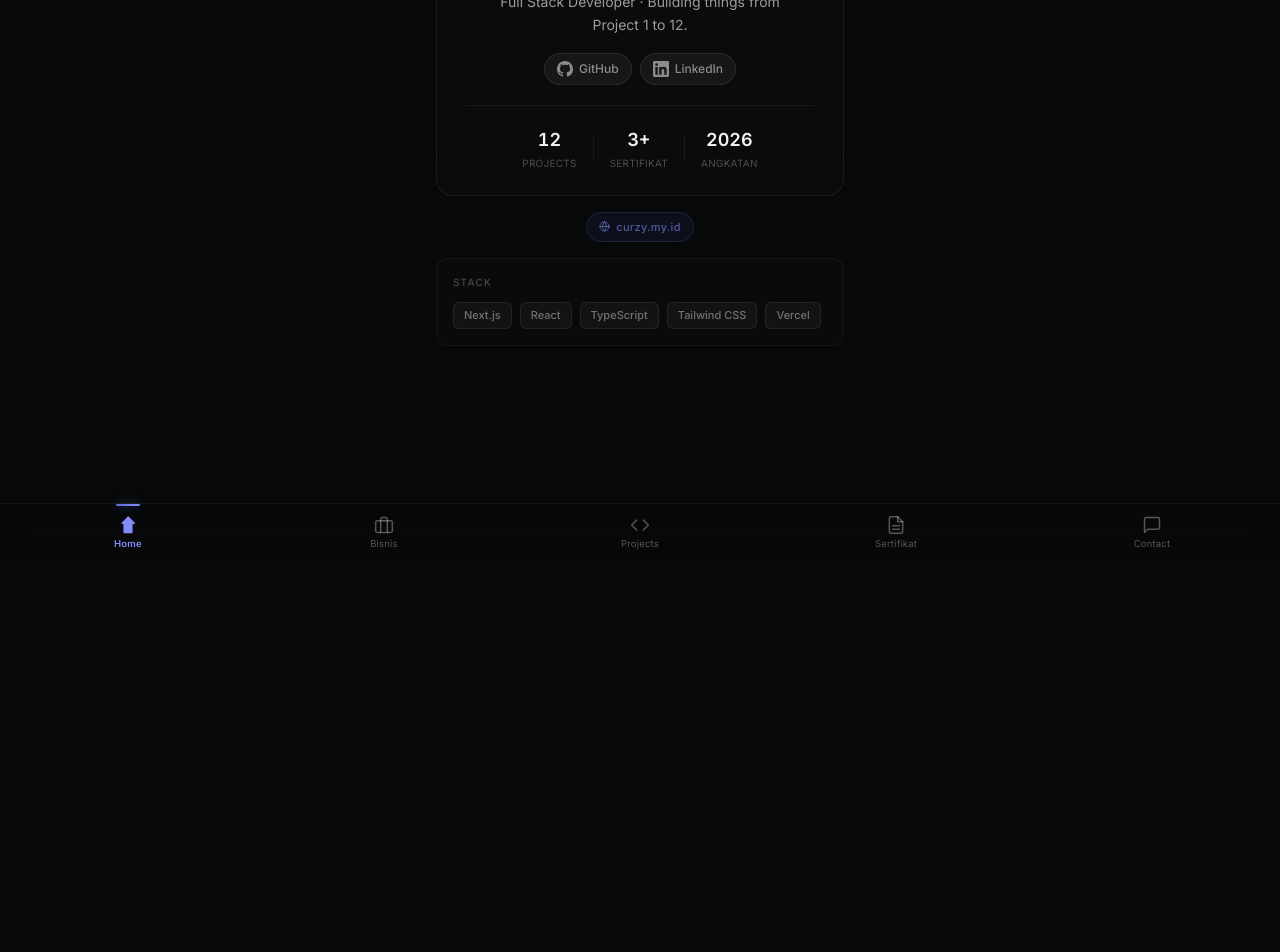
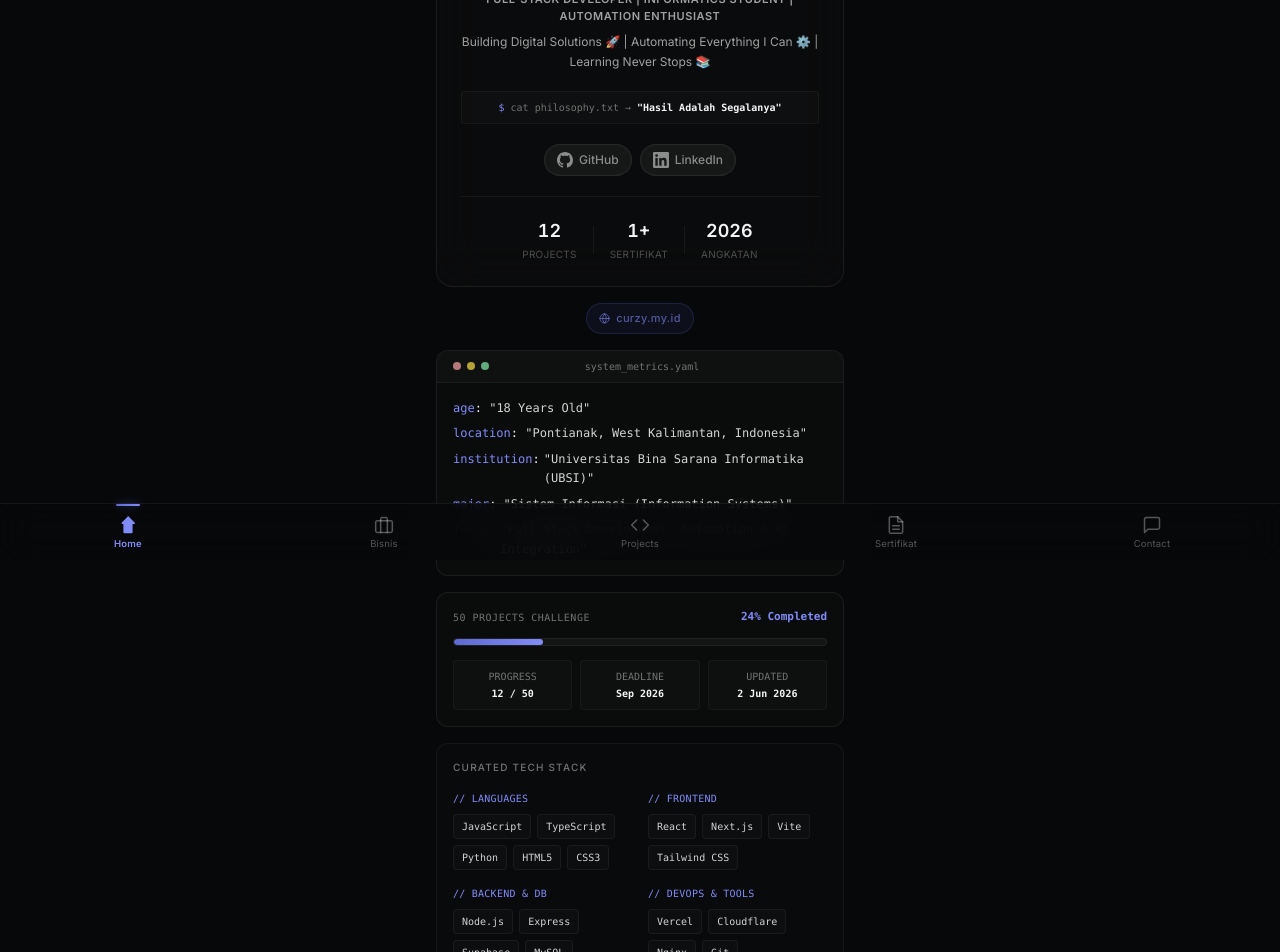
Before and after one commit to Curzyori/Portofolio-12, a Next.js app: page / in a window 1280 px wide. Shown: the part 240-1192 px from the top of the page. Before the commit the page ends 800 px from the top, so only its background shows below. Built offline with nearby package versions, Linux system fonts and the light colour scheme.

Commit message:
feat: update profile data, add avatar image, and improve HomeTab UI component

```diff
--- a/components/tabs/HomeTab.tsx
+++ b/components/tabs/HomeTab.tsx
@@ -1,13 +1,12 @@
-// components/tabs/HomeTab.tsx — Profile card premium + bio intro
+// components/tabs/HomeTab.tsx: Profile card premium + bio intro
 
-import { profile } from "@/data/links";
+import { profile, sections } from "@/data/links";
 
-// ─── Avatar Placeholder ────────────────────────────────────────
+// Avatar Placeholder
 function AvatarPlaceholder() {
   return (
     <div
-      className="relative flex-shrink-0"
-      aria-hidden="true"
+      className="relative flex-shrink-0 w-24 h-24"
     >
       {/* Outer glow ring */}
       <div
@@ -18,26 +17,28 @@
           borderRadius: "9999px",
         }}
       />
-      {/* Avatar circle */}
+      {/* Avatar Image container */}
       <div
-        className="relative w-24 h-24 rounded-full flex items-center justify-center text-3xl font-semibold"
+        className="relative w-full h-full rounded-full overflow-hidden flex items-center justify-center"
         style={{
           background: "linear-gradient(135deg, #1a1b2e 0%, #0f1011 100%)",
           border: "2.5px solid transparent",
           backgroundClip: "padding-box",
           zIndex: 1,
-          color: "#818cf8",
-          // Subtle inner glow
           boxShadow: "inset 0 0 20px rgba(94,106,210,0.15)",
         }}
       >
-        Y
+        <img
+          src={profile.avatarUrl}
+          alt={profile.name}
+          className="w-full h-full object-cover rounded-full"
+        />
       </div>
     </div>
   );
 }
 
-// ─── Stat badge (for visual interest on home) ─────────────────
+// Stat badge (for visual interest on home)
 function StatBadge({ value, label }: { value: string; label: string }) {
   return (
     <div
@@ -59,26 +60,29 @@
   );
 }
 
-// ─── Social quick-links ────────────────────────────────────────
+// Social quick-links
 const quickLinks = [
-  { label: "GitHub", url: "https://github.com/curzy", icon: (
+  { label: "GitHub", url: "https://github.com/Curzyori", icon: (
     <svg width="16" height="16" viewBox="0 0 16 16" fill="currentColor" aria-hidden="true">
       <path d="M8 0C3.58 0 0 3.58 0 8c0 3.54 2.29 6.53 5.47 7.59.4.07.55-.17.55-.38 0-.19-.01-.82-.01-1.49-2.01.37-2.53-.49-2.69-.94-.09-.23-.48-.94-.82-1.13-.28-.15-.68-.52-.01-.53.63-.01 1.08.58 1.23.82.72 1.21 1.87.87 2.33.66.07-.52.28-.87.51-1.07-1.78-.2-3.64-.89-3.64-3.95 0-.87.31-1.59.82-2.15-.08-.2-.36-1.02.08-2.12 0 0 .67-.21 2.2.82.64-.18 1.32-.27 2-.27.68 0 1.36.09 2 .27 1.53-1.04 2.2-.82 2.2-.82.44 1.1.16 1.92.08 2.12.51.56.82 1.27.82 2.15 0 3.07-1.87 3.75-3.65 3.95.29.25.54.73.54 1.48 0 1.07-.01 1.93-.01 2.2 0 .21.15.46.55.38A8.013 8.013 0 0016 8c0-4.42-3.58-8-8-8z" />
     </svg>
   )},
-  { label: "LinkedIn", url: "https://linkedin.com/in/yukenvelino", icon: (
+  { label: "LinkedIn", url: "https://www.linkedin.com/in/curzy/", icon: (
     <svg width="16" height="16" viewBox="0 0 24 24" fill="currentColor" aria-hidden="true">
       <path d="M20.447 20.452h-3.554v-5.569c0-1.328-.027-3.037-1.852-3.037-1.853 0-2.136 1.445-2.136 2.939v5.667H9.351V9h3.414v1.561h.046c.477-.9 1.637-1.85 3.37-1.85 3.601 0 4.267 2.37 4.267 5.455v6.286zM5.337 7.433a2.062 2.062 0 01-2.063-2.065 2.064 2.064 0 112.063 2.065zm1.782 13.019H3.555V9h3.564v11.452zM22.225 0H1.771C.792 0 0 .774 0 1.729v20.542C0 23.227.792 24 1.771 24h20.451C23.2 24 24 23.227 24 22.271V1.729C24 .774 23.2 0 22.222 0h.003z" />
     </svg>
   )},
 ];
 
-// ─── HomeTab ──────────────────────────────────────────────────
+// HomeTab
 export default function HomeTab() {
+  const projectCount = sections.find((s) => s.id === "projects")?.items.length || 0;
+  const certCount = sections.find((s) => s.id === "certificates")?.items.length || 0;
+
   return (
     <div className="space-y-4">
 
-      {/* ── Profile Card Premium ── */}
+      {/* Profile Card Premium */}
       <div
         className="relative rounded-2xl overflow-hidden"
         style={{
@@ -117,16 +121,30 @@
               </p>
             </div>
 
-            {/* Bio */}
+            {/* Role & Bio Tagline */}
+            <div className="flex flex-col items-center justify-center space-y-2 w-full text-center">
               <p
-              className="text-sm leading-relaxed max-w-[280px]"
-              style={{ color: "#9c9c9d" }}
+                className="text-[11px] font-semibold tracking-wider text-neutral-400 uppercase"
               >
-              {profile.bio}
+                {profile.role}
               </p>
+              <p
+                className="text-xs leading-relaxed text-neutral-400 text-center max-w-xl mx-auto whitespace-normal break-words"
+              >
+                {profile.tagline}
+              </p>
+            </div>
+
+            {/* Philosophy Terminal Output */}
+            <div className="w-full flex items-center justify-center gap-1.5 mt-2 py-2 px-3 rounded bg-[rgba(255,255,255,0.02)] border border-[rgba(255,255,255,0.04)] font-mono text-[10px] text-left">
+              <span className="text-[#818cf8]">$</span>
+              <span className="text-neutral-500">cat philosophy.txt</span>
+              <span className="text-neutral-500">→</span>
+              <span className="text-[#f4f4f6] font-semibold">"{profile.philosophy}"</span>
+            </div>
 
             {/* Quick social links */}
-            <div className="flex items-center gap-2 pt-1">
+            <div className="flex items-center gap-2 pt-2">
               {quickLinks.map((link) => (
                 <a
                   key={link.label}
@@ -158,16 +176,16 @@
 
           {/* Stats row */}
           <div className="flex items-center justify-center">
-            <StatBadge value="12" label="Projects" />
+            <StatBadge value={projectCount.toString()} label="Projects" />
             <div style={{ width: "1px", height: "28px", background: "rgba(255,255,255,0.06)" }} />
-            <StatBadge value="3+" label="Sertifikat" />
+            <StatBadge value={`${certCount}+`} label="Sertifikat" />
             <div style={{ width: "1px", height: "28px", background: "rgba(255,255,255,0.06)" }} />
             <StatBadge value="2026" label="Angkatan" />
           </div>
         </div>
       </div>
 
-      {/* ── Domain badge ── */}
+      {/* Domain badge */}
       <div className="flex justify-center">
         <div
           className="inline-flex items-center gap-1.5 px-3 py-1.5 rounded-full"
@@ -190,7 +208,95 @@
         </div>
       </div>
 
-      {/* ── Stack info ── */}
+      {/* System Information Matrix (Yaml-Style Dashboard) */}
+      <div
+        className="rounded-xl overflow-hidden"
+        style={{
+          background: "rgba(13,13,13,0.72)",
+          border: "1px solid rgba(255,255,255,0.07)",
+        }}
+      >
+        {/* Terminal window header */}
+        <div className="flex items-center justify-between px-4 py-2 border-b border-[rgba(255,255,255,0.05)] bg-[rgba(255,255,255,0.02)]">
+          <div className="flex items-center gap-1.5">
+            <span className="w-2 h-2 rounded-full bg-[#fca5a5]/70" />
+            <span className="w-2 h-2 rounded-full bg-[#fde047]/70" />
+            <span className="w-2 h-2 rounded-full bg-[#86efac]/70" />
+          </div>
+          <span className="text-[10px] font-mono text-neutral-500 font-medium">system_metrics.yaml</span>
+          <div className="w-8" />
+        </div>
+
+        <div className="p-4 font-mono text-xs text-left leading-relaxed space-y-1.5">
+          <div>
+            <span className="text-[#818cf8]">age</span>:{" "}
+            <span className="text-neutral-300">"18 Years Old"</span>
+          </div>
+          <div>
+            <span className="text-[#818cf8]">location</span>:{" "}
+            <span className="text-neutral-300">"Pontianak, West Kalimantan, Indonesia"</span>
+          </div>
+          <div className="flex items-start">
+            <span className="text-[#818cf8] flex-shrink-0">institution</span>:{" "}
+            <span className="text-neutral-300 ml-1">"Universitas Bina Sarana Informatika (UBSI)"</span>
+          </div>
+          <div>
+            <span className="text-[#818cf8]">major</span>:{" "}
+            <span className="text-neutral-300">"Sistem Informasi (Information Systems)"</span>
+          </div>
+          <div className="flex items-start">
+            <span className="text-[#818cf8] flex-shrink-0">focus</span>:{" "}
+            <span className="text-neutral-300 ml-1">"Full-Stack Development, Automation & AI Integration"</span>
+          </div>
+        </div>
+      </div>
+
+      {/* 50 Projects Challenge Metrics */}
+      <div
+        className="rounded-xl p-4"
+        style={{
+          background: "rgba(13,13,13,0.72)",
+          border: "1px solid rgba(255,255,255,0.07)",
+        }}
+      >
+        <div className="flex items-center justify-between mb-3">
+          <span className="text-[10px] font-mono font-medium text-neutral-500 uppercase tracking-wider">
+            50 Projects Challenge
+          </span>
+          <span className="text-[11px] font-mono font-semibold text-[#818cf8]">
+            24% Completed
+          </span>
+        </div>
+
+        {/* Progress Bar */}
+        <div className="relative h-2 w-full rounded-full bg-[rgba(255,255,255,0.04)] border border-[rgba(255,255,255,0.06)] overflow-hidden mb-3.5">
+          <div
+            className="h-full rounded-full"
+            style={{
+              width: "24%",
+              background: "linear-gradient(to right, #5e6ad2, #818cf8)",
+            }}
+          />
+        </div>
+
+        {/* Metrics Detail Grid */}
+        <div className="grid grid-cols-3 gap-2 text-center text-[10px] font-mono">
+          <div className="p-2 rounded bg-[rgba(255,255,255,0.02)] border border-[rgba(255,255,255,0.04)]">
+            <div className="text-neutral-500 mb-0.5">PROGRESS</div>
+            <div className="text-[#f4f4f6] font-semibold">12 / 50</div>
+          </div>
+          <div className="p-2 rounded bg-[rgba(255,255,255,0.02)] border border-[rgba(255,255,255,0.04)]">
+            <div className="text-neutral-500 mb-0.5">DEADLINE</div>
+            <div className="text-[#f4f4f6] font-semibold">Sep 2026</div>
+          </div>
+          <div className="p-2 rounded bg-[rgba(255,255,255,0.02)] border border-[rgba(255,255,255,0.04)]">
+            <div className="text-neutral-500 mb-0.5">UPDATED</div>
+            <div className="text-[#f4f4f6] font-semibold">2 Jun 2026</div>
+          </div>
+        </div>
+      </div>
+
+      {/* Curated Tech Stack Grid Layout */}
       <div
         className="rounded-xl p-4"
         style={{
@@ -198,22 +304,21 @@
           border: "1px solid rgba(255,255,255,0.05)",
         }}
       >
-        <p
-          className="text-[10px] font-medium tracking-[0.12em] uppercase mb-3"
-          style={{ color: "rgba(255,255,255,0.25)" }}
-        >
-          Stack
+        <p className="text-[10px] font-medium tracking-[0.12em] uppercase mb-4 text-neutral-500">
+          Curated Tech Stack
         </p>
-        <div className="flex flex-wrap gap-2">
-          {["Next.js", "React", "TypeScript", "Tailwind CSS", "Vercel"].map((tech) => (
+
+        <div className="grid grid-cols-2 gap-4 text-left">
+          {/* Languages */}
+          <div>
+            <h4 className="text-[10px] font-mono font-medium text-[#818cf8] mb-2 uppercase tracking-wide">
+              // Languages
+            </h4>
+            <div className="flex flex-wrap gap-1.5">
+              {profile.techStack?.languages.map((tech) => (
                 <span
                   key={tech}
-              className="px-2.5 py-1 rounded-md text-[11px] font-medium"
-              style={{
-                background: "rgba(255,255,255,0.04)",
-                border: "1px solid rgba(255,255,255,0.07)",
-                color: "rgba(255,255,255,0.4)",
-              }}
+                  className="px-2 py-1 rounded bg-[rgba(255,255,255,0.02)] border border-[rgba(255,255,255,0.05)] text-[10px] text-neutral-300 font-mono"
                 >
                   {tech}
                 </span>
@@ -221,6 +326,59 @@
             </div>
           </div>
 
+          {/* Frontend */}
+          <div>
+            <h4 className="text-[10px] font-mono font-medium text-[#818cf8] mb-2 uppercase tracking-wide">
+              // Frontend
+            </h4>
+            <div className="flex flex-wrap gap-1.5">
+              {profile.techStack?.frontend.map((tech) => (
+                <span
+                  key={tech}
+                  className="px-2 py-1 rounded bg-[rgba(255,255,255,0.02)] border border-[rgba(255,255,255,0.05)] text-[10px] text-neutral-300 font-mono"
+                >
+                  {tech}
+                </span>
+              ))}
+            </div>
+          </div>
+
+          {/* Backend & DB */}
+          <div>
+            <h4 className="text-[10px] font-mono font-medium text-[#818cf8] mb-2 uppercase tracking-wide">
+              // Backend & DB
+            </h4>
+            <div className="flex flex-wrap gap-1.5">
+              {profile.techStack?.backend.map((tech) => (
+                <span
+                  key={tech}
+                  className="px-2 py-1 rounded bg-[rgba(255,255,255,0.02)] border border-[rgba(255,255,255,0.05)] text-[10px] text-neutral-300 font-mono"
+                >
+                  {tech}
+                </span>
+              ))}
+            </div>
+          </div>
+
+          {/* DevOps & Tools */}
+          <div>
+            <h4 className="text-[10px] font-mono font-medium text-[#818cf8] mb-2 uppercase tracking-wide">
+              // DevOps & Tools
+            </h4>
+            <div className="flex flex-wrap gap-1.5">
+              {profile.techStack?.devops.map((tech) => (
+                <span
+                  key={tech}
+                  className="px-2 py-1 rounded bg-[rgba(255,255,255,0.02)] border border-[rgba(255,255,255,0.05)] text-[10px] text-neutral-300 font-mono"
+                >
+                  {tech}
+                </span>
+              ))}
+            </div>
+          </div>
+        </div>
+      </div>
+
     </div>
   );
 }
--- a/data/links.ts
+++ b/data/links.ts
@@ -46,10 +46,18 @@
 // === Profil ===
 export const profile = {
   name: "Yuken Velino",
-  username: "@curzy.my.id",
-  bio: "Full Stack Developer · Building things from Project 1 to 12.",
-  avatarUrl: "/avatar.jpg", // taruh foto di public/avatar.jpg
+  username: "@Curzyori",
+  role: "Full-Stack Developer | Informatics Student | Automation Enthusiast",
+  tagline: "Building Digital Solutions 🚀 | Automating Everything I Can ⚙️ | Learning Never Stops 📚",
+  philosophy: "Hasil Adalah Segalanya",
+  avatarUrl: "/avatar.jpg",
   domain: "curzy.my.id",
+  techStack: {
+    languages: ["JavaScript", "TypeScript", "Python", "HTML5", "CSS3"],
+    frontend: ["React", "Next.js", "Vite", "Tailwind CSS"],
+    backend: ["Node.js", "Express", "Supabase", "MySQL"],
+    devops: ["Vercel", "Cloudflare", "Nginx", "Git", "Linux Ubuntu", "Antigravity IDE", "Obsidian", "Resend", "GitHub"],
+  },
 };
 
 // === Sections ===
@@ -63,7 +71,7 @@
         label: "Curzy Cloud",
         url: "https://www.whatsapp.com/channel/0029Vb0n6QmFsn0df3zW6o3v",
         icon: "fa-cloud",
-        description: "Layanan Game Server Hosting (Minecraft Java/Bedrock) dan script custom automation yang beroperasi penuh pada periode 2024-2026. Platform ini memanfaatkan arsitektur Pterodactyl Panel, integrasi database Supabase Realtime, serta otomatisasi payment gateway berbasis Crypto (USDT BEP-20). Saat ini proyek telah selesai diarsipkan, dan seluruh aktivitas komunitas dialihkan ke Saluran WhatsApp resmi.",
+        description: "Layanan Game Server Hosting (Minecraft Java/Bedrock) dan script custom automation yang beroperasi penuh pada periode 2024 - 2026. Platform ini memanfaatkan arsitektur Pterodactyl Panel, integrasi database Supabase Realtime, serta otomatisasi payment gateway berbasis Crypto (USDT BEP-20). Saat ini proyek telah selesai diarsipkan, dan seluruh aktivitas komunitas dialihkan ke Saluran WhatsApp resmi.",
         isExternal: true,
         isFavorite: true,
         type: "internasional",
@@ -96,7 +104,7 @@
         label: "Zafkiel Arcade",
         description: "Survival game bertema Gothic-Crimson dengan mekanika manipulasi waktu berbasis arsitektur Modular Monolith.",
         isFavorite: false,
-        tags: ["React", "Express", "SQLite", "Game"],
+        tags: ["React", "Express", "Node.js", "Game"],
         links: [{ type: "repo", url: "https://github.com/Curzyori/Zafkiel-Arcade-1" }]
       },
       {
@@ -105,7 +113,7 @@
         label: "C Dashboard",
         description: "Real-time command center pemantau vitalitas hardware Linux Ubuntu yang disinkronisasikan via WebSockets.",
         isFavorite: false,
-        tags: ["React", "Node.js", "Socket.io", "SysInfo"],
+        tags: ["React", "Node.js", "Linux", "Git"],
         links: [{ type: "repo", url: "https://github.com/Curzyori/C-Dashboard-2" }]
       },
       {
@@ -114,7 +122,7 @@
         label: "Curzy Vitality",
         description: "Sistem Life OS pelacak produktivitas pengembang berbasis background daemon Sentinel dan analisis kebugaran.",
         isFavorite: false,
-        tags: ["React", "SQLite3", "PM2", "Life OS"],
+        tags: ["React", "Node.js", "Tailwind CSS", "Life OS"],
         links: [{ type: "repo", url: "https://github.com/Curzyori/Curzy-Vitality-3" }]
       },
       {
@@ -123,7 +131,7 @@
         label: "C Flow",
         description: "Premium local music hub dengan antarmuka penuh glassmorphism dan sirkuit pengorganisasian metadata audio otomatis.",
         isFavorite: false,
-        tags: ["React", "Express", "Metadata", "Audio"],
+        tags: ["React", "Express", "JavaScript", "Audio"],
         links: [{ type: "repo", url: "https://github.com/Curzyori/C-Flow-4" }]
       },
       {
@@ -132,16 +140,16 @@
         label: "C Math",
         description: "Precision-engineered calculator dan mesin analisis finansial untuk optimalisasi margin profit serta kalkulator DCA.",
         isFavorite: false,
-        tags: ["React", "Vite", "Mathjs", "Finance"],
+        tags: ["React", "Vite", "JavaScript", "Finance"],
         links: [{ type: "repo", url: "https://github.com/Curzyori/C-Math-5" }]
       },
       {
         id: "c-story",
         projectNumber: "#06",
         label: "C Story",
-        description: "Interactive storytelling engine berbasis Astro dengan penanganan HUD glassmorphic dan retensi sesi lokal.",
+        description: "Interactive storytelling engine berbasis TypeScript dengan penanganan HUD glassmorphic dan retensi sesi lokal.",
         isFavorite: false,
-        tags: ["Astro", "TypeScript", "Tailwind", "Engine"],
+        tags: ["React", "TypeScript", "Tailwind CSS", "Engine"],
         links: [{ type: "repo", url: "https://github.com/Curzyori/C-Story-6" }]
       },
       {
@@ -150,7 +158,7 @@
         label: "4 Mate",
         description: "Multi-platform media downloader bebas iklan dengan sirkuit forced-download memanfaatkan keunggulan Vercel Edge Runtime.",
         isFavorite: true,
-        tags: ["Next.js 16", "Edge Runtime", "Scraping", "Web App"],
+        tags: ["Next.js", "TypeScript", "Vercel", "Web App"],
         links: [
           { type: "web", url: "https://4mate.curzy.my.id" },
           { type: "repo", url: "https://github.com/Curzyori/4-Mate-7" }
@@ -162,7 +170,7 @@
         label: "C Vault",
         description: "Intelligence nexus dan pustaka desentralisasi dokumen intelijen berbasis otentikasi clearance tingkat berlapis.",
         isFavorite: false,
-        tags: ["Astro 6", "Tailwind 4", "Markdown", "Security"],
+        tags: ["Next.js", "Tailwind CSS", "Markdown", "Security"],
         links: [{ type: "repo", url: "https://github.com/Curzyori/C-Vault-8" }]
       },
       {
@@ -171,7 +179,7 @@
         label: "Check IP",
         description: "Terminal-styled web tools instan pendeteksi alamat IP publik, koordinat lokasi geografis, dan informasi ISP penyeedia jaringan.",
         isFavorite: false,
-        tags: ["Next.js 14", "TypeScript", "API Geolocation", "Tools"],
+        tags: ["Next.js", "TypeScript", "Git", "Tools"],
         links: [
           { type: "web", url: "https://checkip.curzy.my.id" },
           { type: "repo", url: "https://github.com/Curzyori/Check-IP-9" }
@@ -183,7 +191,7 @@
         label: "Float Volume",
         description: "Aplikasi kontrol volume melayang bebas iklan untuk Android dengan pendekatan Material Design 3 dan Prestige-Safe Stealth Aesthetic.",
         isFavorite: true,
-        tags: ["Kotlin", "Jetpack Compose", "Overlay API", "Android App"],
+        tags: ["Linux", "Git", "Android App"],
         links: [
           { type: "download", url: "https://github.com/Curzyori/Float-Volume-10/tree/main/version" },
           { type: "repo", url: "https://github.com/Curzyori/Float-Volume-10" }
@@ -195,7 +203,7 @@
         label: "C Lync",
         description: "Aplikasi web manajemen dan otomatisasi pesan atau grup WhatsApp. Dilengkapi fitur asisten cerdas berbasis Google AI Gemini untuk merangkum obrolan panjang (chat overload) secara otomatis dan asinkron.",
         isFavorite: true,
-        tags: ["React", "Supabase RLS", "Gemini API Pro", "SaaS Utama"],
+        tags: ["React", "TypeScript", "Supabase", "SaaS Utama"],
         links: [
           { type: "web", url: "https://c-lync-266408539680.asia-southeast1.run.app" }
         ]
@@ -206,7 +214,7 @@
         label: "Portfolio",
         description: "Template premium mobile-first link hub dan portfolio developer statis dengan integrasi filter hierarki bertingkat.",
         isFavorite: true,
-        tags: ["Next.js 16", "TypeScript", "Terminal Glass", "Portfolio Hub"],
+        tags: ["Next.js", "TypeScript", "Tailwind CSS", "Portfolio Hub"],
         links: [
           { type: "web", url: "https://curzy.my.id" },
           { type: "repo", url: "https://github.com/Curzyori/Portofolio-12" }
```
Also changed, not shown: public/avatar.jpg (added). Lines whose indentation alone changed are shown as unchanged.
